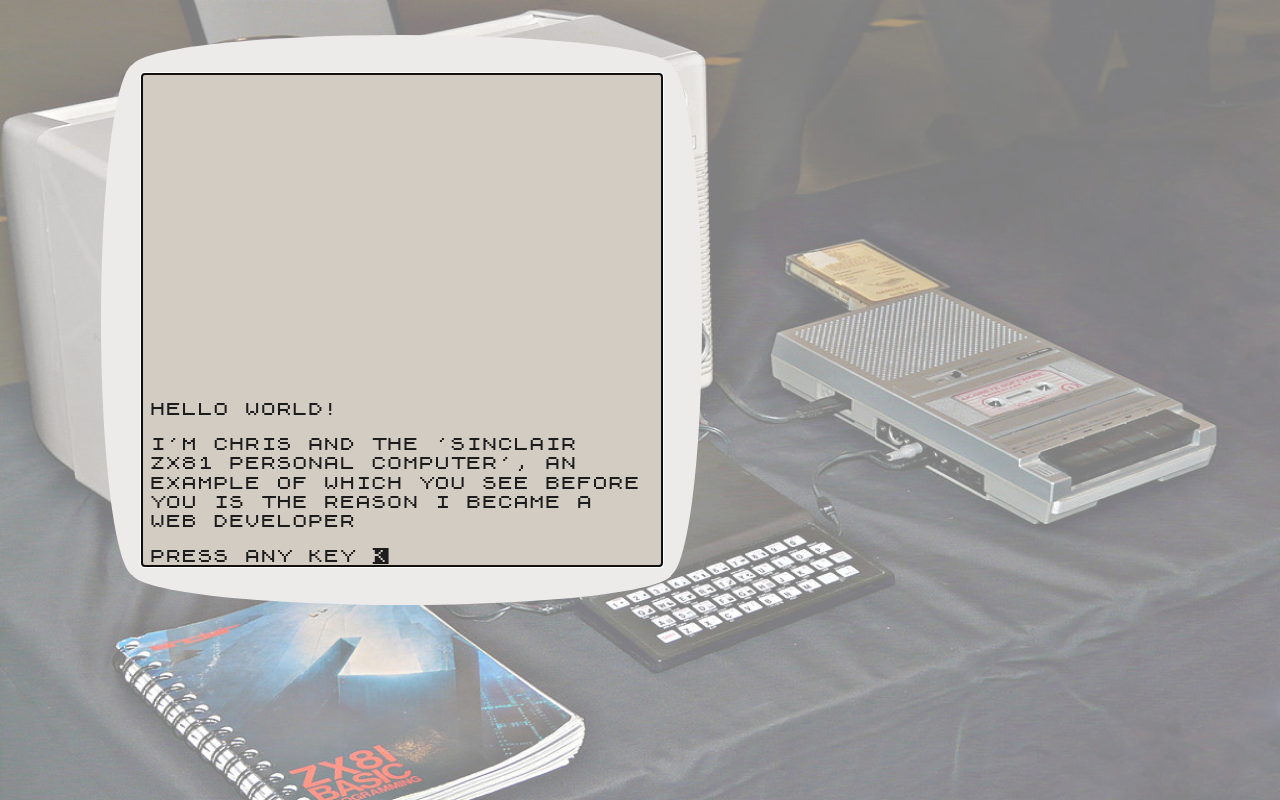
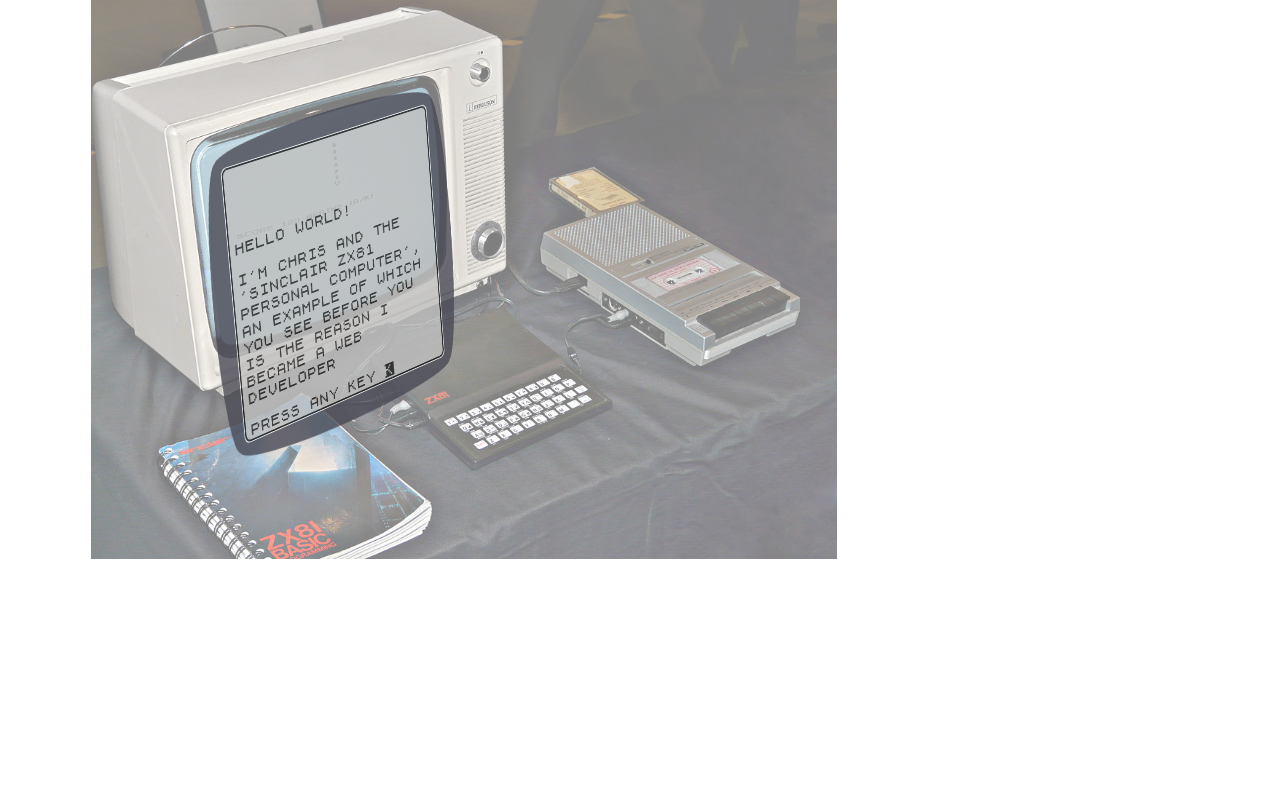
Before and after one commit to Chris-Mark-Wilson/CMWILSON.CO.UK, a React (Vite) app: page / in a window 1280 px wide. Built offline with nearby package versions, Linux system fonts and the light colour scheme; a web font is replaced by a local one.

Commit message:
add screen css

```diff
--- a/src/components/TvScreen.jsx
+++ b/src/components/TvScreen.jsx
@@ -4,6 +4,7 @@
 
 export const TvScreen=()=>{
     return(
+        <div className='container'>
         <div id="tv-screen">
             <div id="top"></div>
             <div id="left"></div>
@@ -13,5 +14,6 @@
             <Telewriter txt={helloWorld} startPos={{top:"354px",left:"0%"}}/>
 
         </div>
+        </div>
     )
 }
--- a/src/cssFIles/LandingPage.css
+++ b/src/cssFIles/LandingPage.css
@@ -10,11 +10,17 @@
     margin:0;
 height:100%;
     width:100%;
+
+
 }
 #zx81-image{
-
-    width:100%;
+    object-fit:scale-down;
+    width:928px;
+    height:559px;
    /* height:100%; */
     opacity: 50%;
     z-index: 1;
+    position:absolute;
+    top:0;
+    left:0;
 }
--- a/src/cssFIles/tvscreen.css
+++ b/src/cssFIles/tvscreen.css
@@ -1,25 +1,41 @@
-#tv-screen {
-  z-index: 1;
-
-  font-family: "zx81";
-  font-weight: bolder;
+.container{
+ z-index:1;
+  perspective: 2000px;
   position: absolute;
   top: 0;
   left: 5%;
-  width: 675px;
-  height: 80vh;
+  opacity:0.8;
+}
 
+#tv-screen {
+  z-index: 9999;
+
+  font-family: "zx81";
+  font-weight:lighter;
+  font-size: 10px;
+  position: absolute;
+  top: 0;
+  left: 5%;
+  width: 445px;
+  height: 51vh;
+/* perspective: 700px; */
   display: grid;
   grid-template-columns: 10% 80% 10%;
   grid-template-rows: 10% 80% 10%;
+  transition:transform 3s;
+  transform: rotateY(40deg) rotateX(-3deg) rotateZ(-10deg) translateY(170px) translateX(165px); /* Rotate the element to the side */
+  transform-origin:left; /* Optional: Set the origin of the transformation */
+
 }
 #top,
 #right,
 #left,
 #bottom,
-#writing {
-  background-color: rgb(237, 234, 234);
-  z-index: 1;
+#writing   {
+  background-color: rgb(73, 73, 84);
+  /* z-index: 9998; */
+  /* transform: rotateY(50deg) rotateX(20deg) rotateZ(10deg); /* Rotate the element to the side */
+opacity:1;
 }
 #top {
   position: relative;
@@ -58,16 +74,18 @@
   border-bottom-left-radius: 50%;
 }
 #writing {
-    z-index: 1;
+  border-radius:7px;
+    z-index: 2;
   justify-content: left;
   overflow-y: hidden;
-  width: 100fr;
+  /* width: 100fr; */
 padding:10px;
   color: rgb(29, 28, 28);
   margin: 10px;
-  background-color: rgb(211, 204, 194);
+  background-color: rgb(191, 191, 191);
   grid-column: 2;
   grid-row: 2;
+
 }
 #finished{
   z-index: 1;
```
